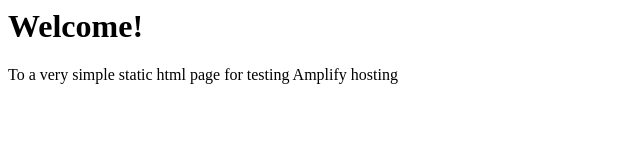
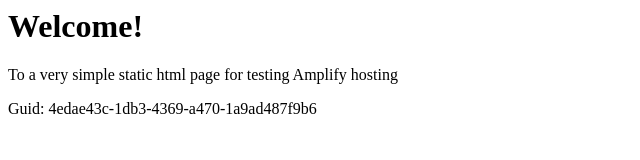
Before and after one commit to aws-aemilia-yul/Github-PR-Commit-Integration-Test-DoNotTouch-Gith-P5X5MO5I-v1-preprod-ca-central-1, a website: page src/index.html in a window 1280 px wide. Shown: the whole page, without its empty margins (0-640 px from the left). Drawn offline with Linux system fonts and the light colour scheme.

Commit message:
commit from integ tests

```diff
--- a/src/index.html
+++ b/src/index.html
@@ -1,3 +1,5 @@
+
+
 <html lang="en">
 
 <head>
@@ -10,6 +12,6 @@
 <body>
     <h1>Welcome!</h1>
     <p>To a very simple static html page for testing Amplify hosting</p>
-</body>
+    <p>Guid: 4edae43c-1db3-4369-a470-1a9ad487f9b6</p></body>
 
 </html>
```
